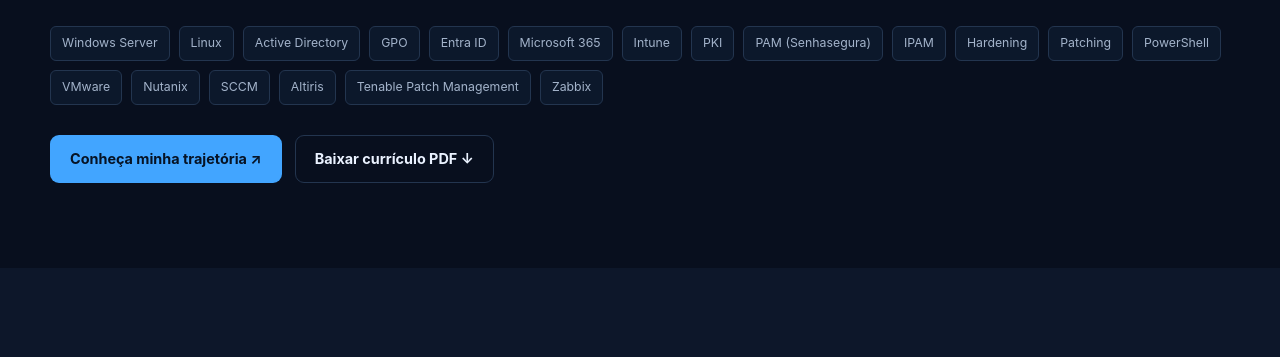
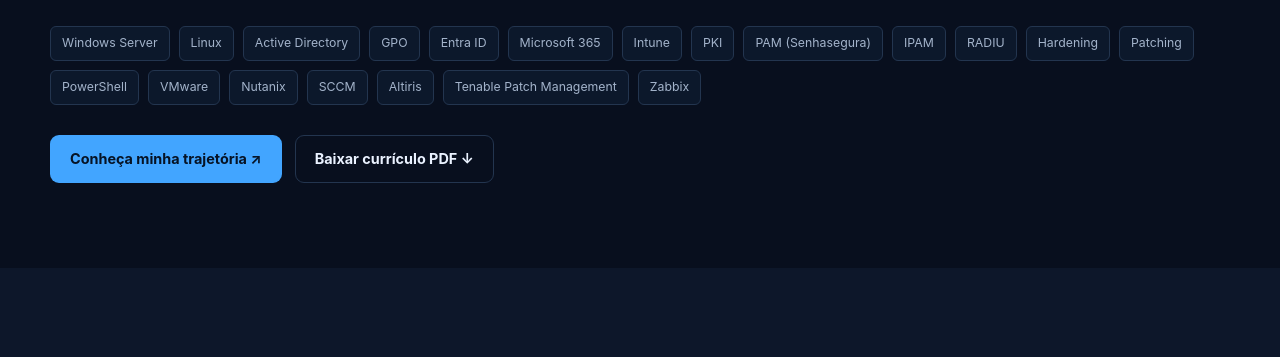
Before and after one commit to marciogfsantana/curriculo-marcio, a plain HTML site: page index.html in a window 1280 px wide. Shown: the part 420-777 px from the top of the page. Drawn offline with Linux system fonts and the light colour scheme.

Commit message:
Update index.html

```diff
--- a/index.html
+++ b/index.html
@@ -223,6 +223,7 @@
       <span>PKI</span>
       <span>PAM (Senhasegura)</span>
       <span>IPAM</span>
+      <span>RADIU</span>
       <span>Hardening</span>
       <span>Patching</span>
       <span>PowerShell</span>
```
